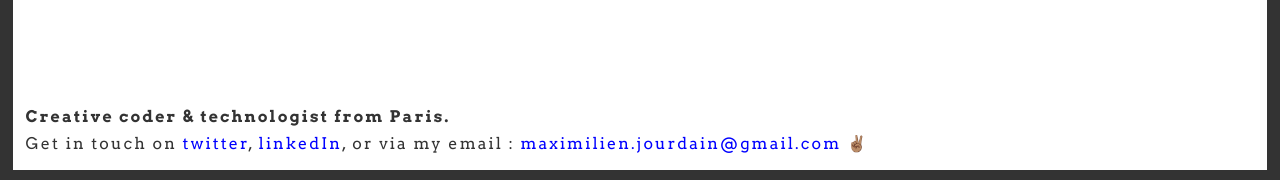
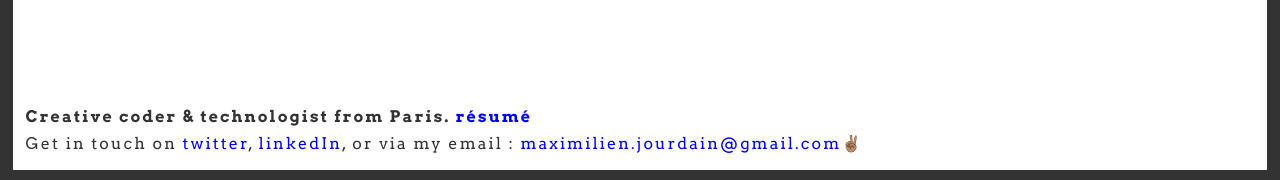
Before and after one commit to karolsenami/karolsenami.github.io, a Jekyll site: the page built from index.html, in a window 1280 px wide and 900 px high, scrolled down 5103 px. Shown: the part 717-897 px from the top of the window. Built offline with Jekyll 4.4.1, drawn with Linux system fonts in a browser that asks for light colours; a style sheet for code colours, icons or effects is not loaded.

Commit message:
Update footer.html

```diff
--- a/_includes/footer.html
+++ b/_includes/footer.html
@@ -1,6 +1,6 @@
 <div class="footer">
-    <div class="footer-description" target="_blank">{{ site.description }}</div>
+    <div class="footer-description" target="_blank">{{ site.description }} <a href="assets/maximilienjourdain.pdf" target="_blank"> résumé</a></div>
     <div class="footer-contact">Get in touch on <a href="https://twitter.com/{{ site.footer-links.twitter }}" class="footer-text">twitter</a>, <a href="https://www.linkedin.com/in/{{ site.footer-links.linkedin }}" target="_blank" class="footer-text">linkedIn</a>,
-      or via my email : <a href="mailto:{{ site.footer-links.email }}" target="_blank">maximilien.jourdain@gmail.com</a> ✌🏽</div>
+      or via my email : <a href="mailto:{{ site.footer-links.email }}" target="_blank">maximilien.jourdain@gmail.com</a>✌🏽</div>
     <!-- <div class="bottom-point">•</div> -->
 </div>
```
